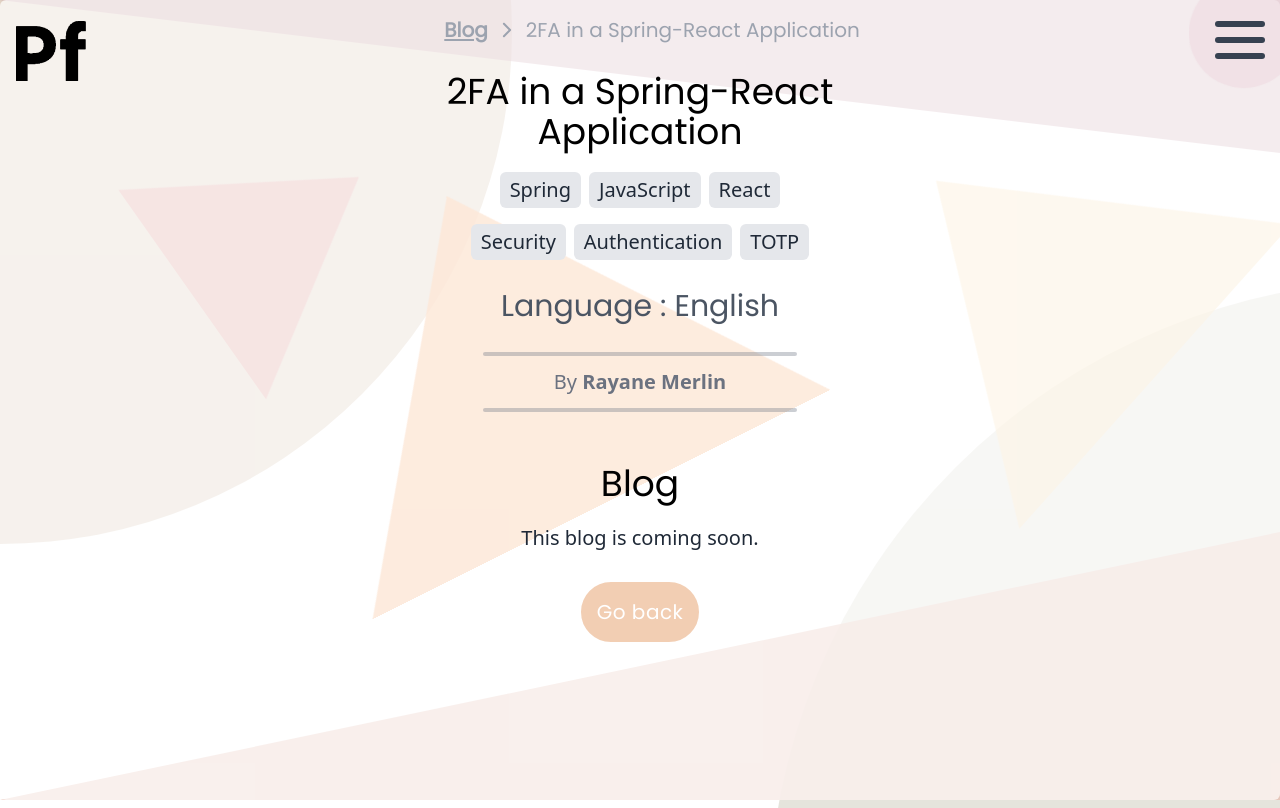
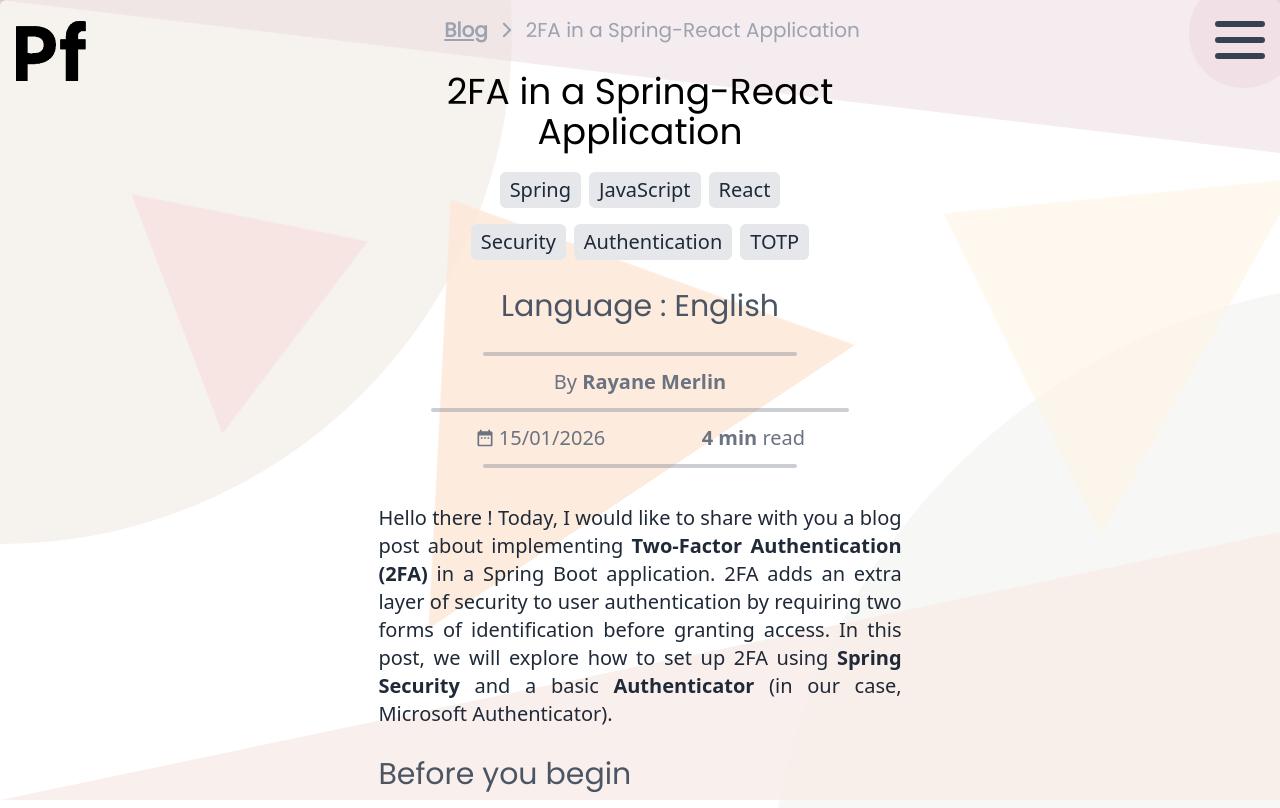
Before and after one commit to rayaaaneee/Next-Adobe-Portfolio, a Next.js app: page /blog/2fa-spring in a window 1280 px wide. Shown: the top 808 px of the page. Built offline with nearby package versions, Linux system fonts and the light colour scheme.

Commit message:
[feat] Blog.isComplete has effect on porduction only

```diff
--- a/src/app/(portfolio)/blog/[id]/_components/blog-title.tsx
+++ b/src/app/(portfolio)/blog/[id]/_components/blog-title.tsx
@@ -9,10 +9,6 @@ import useLanguage from '@/util/hook/use-language';
 import { DeepReadonlyable } from '@/util/type/deep-readonly';
 import Language, { WithLanguage } from '@/util/type/language';
 import BlogPost from '@/util/type/blog';
-
-import { metadata } from '../../metadata';
-
-export { metadata };
 
 const BlogTitle = ({ blog }: { blog: DeepReadonlyable<BlogPost> }) => {
 
--- a/src/app/(portfolio)/blog/[id]/_components/header/blog-header.tsx
+++ b/src/app/(portfolio)/blog/[id]/_components/header/blog-header.tsx
@@ -44,7 +44,7 @@ const BlogHeader = ({ blog }: { blog: DeepReadonlyable<BlogPost> }) => {
 
     useEffect(() => {
 
-        if (blog.isComplete === false) return;
+        if (!blog.isComplete && process.env.NODE_ENV !== 'development') return;
 
         const blogElement = document.getElementById('blog-content');
         const clearedBlogElement = getBlogElement(blogElement!);
@@ -78,9 +78,9 @@ const BlogHeader = ({ blog }: { blog: DeepReadonlyable<BlogPost> }) => {
             </HeadingTwo>
             <Separator lite className='!mb-0'/>
                 <Paragraph className='first-letter:uppercase' stylized>{ t('blog.by') } <b>{ assertDefined(process.env.NEXT_PUBLIC_NAME, "NAME") }</b></Paragraph>
-            <Separator lite={!blog.isComplete} className='!my-0'/>
+            <Separator lite={!blog.isComplete && process.env.NODE_ENV !== 'development'} className='!my-0'/>
 
-            { blog.isComplete && (
+            { (blog.isComplete || process.env.NODE_ENV === 'development') && (
                 <>
                     <div className='w-full flex flex-row justify-evenly'>
                         <Paragraph stylized>
--- a/src/app/(portfolio)/blog/[id]/page.tsx
+++ b/src/app/(portfolio)/blog/[id]/page.tsx
@@ -70,7 +70,7 @@ const Page = async ({ params }: PageProps) => {
             <MainPart
             id="blog-content"
             fullWidth
-            rightSidebar={blog.isComplete ? <BlogTableOfContents /> : null}
+            rightSidebar={(blog.isComplete || process.env.NODE_ENV === 'development') ? <BlogTableOfContents /> : null}
             containerClassName={cn(
                 "pb-10 flex flex-col gap-3",
                 "[&>.tooltip-container]:mx-auto [&>.tooltip-container]:w-fit",
@@ -78,7 +78,7 @@ const Page = async ({ params }: PageProps) => {
                 "[&>.tooltip-container>img]:rounded-xl [&>.tooltip-container>img]:border-white/20 [&>.tooltip-container>img]:border-4 [&>.tooltip-container>img]:shadow-lg",
             )}>
                 <BlogHeader blog={blog} />
-                { blog.isComplete ? (
+                { blog.isComplete || process.env.NODE_ENV === 'development' ? (
                     <>
                         {blog.content}
                         <BlogFooter blog={blog} />
--- a/src/app/(portfolio)/blog/metadata.tsx
+++ /dev/null
@@ -1,8 +0,0 @@
-import { Metadata } from "next";
-
-export const metadata: Metadata = {
-    title: {
-        default: "Blogs",
-        template: "%s",
-    }
-}
--- a/src/app/(portfolio)/blog/page.tsx
+++ b/src/app/(portfolio)/blog/page.tsx
@@ -1,5 +1,6 @@
 import { LuPencilLine } from "react-icons/lu";
 import { FaRss } from "react-icons/fa";
+import { Metadata } from "next";
 
 import { AnchorLinkButton, HeadingOne } from '@/components/page-flow';
 import Separator from '@/components/other/separator';
@@ -7,9 +8,13 @@ import MainPart from '@/components/other/main-part';
 import BlogGrid from './_components/blog-grid';
 
 import getBlogs from '@/asset/data/blog/blogs';
-import { metadata } from './metadata';
 
-export { metadata };
+export async function generateMetadata(): Promise<Metadata> {
+    const blogCount = getBlogs().length;
+    return {
+        title: `Blogs (${blogCount})`,
+    };
+}
 
 const Blog = () => {
 
```
Also changed, not shown: public/sw.js.
